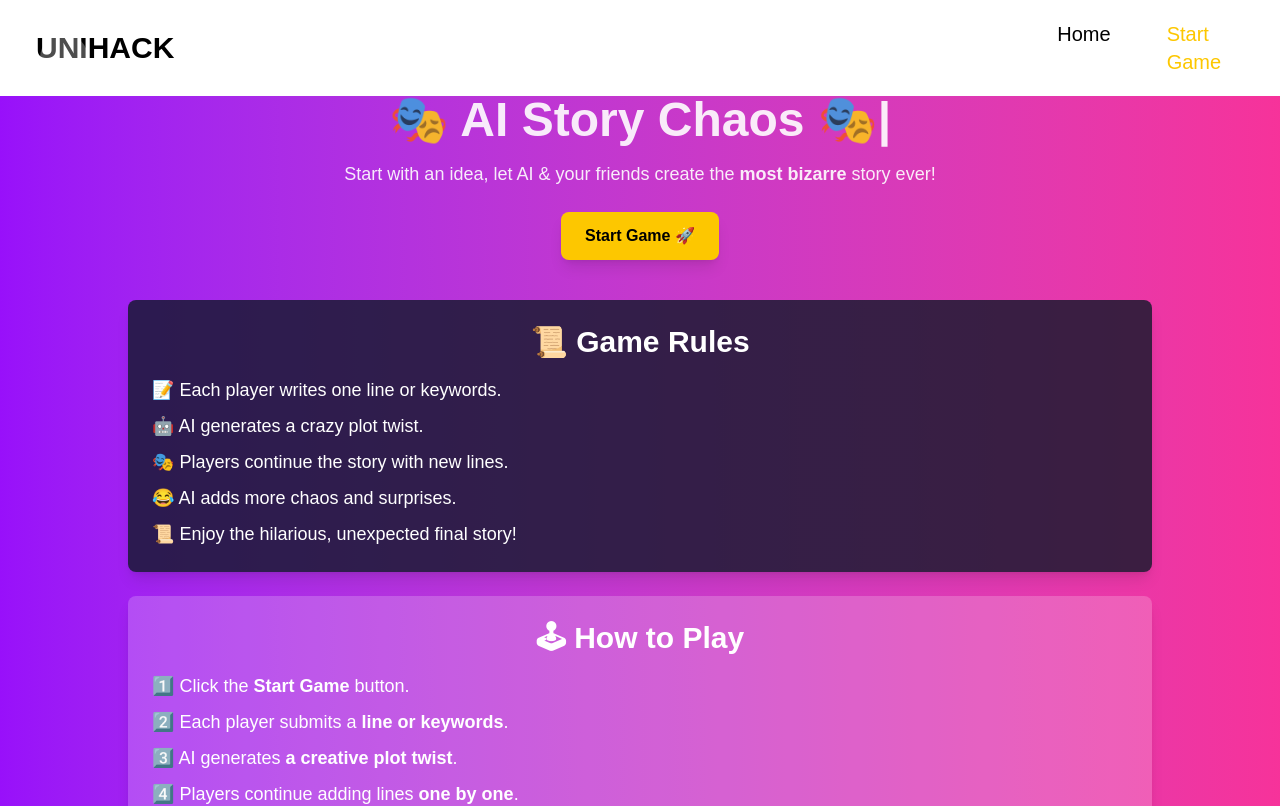
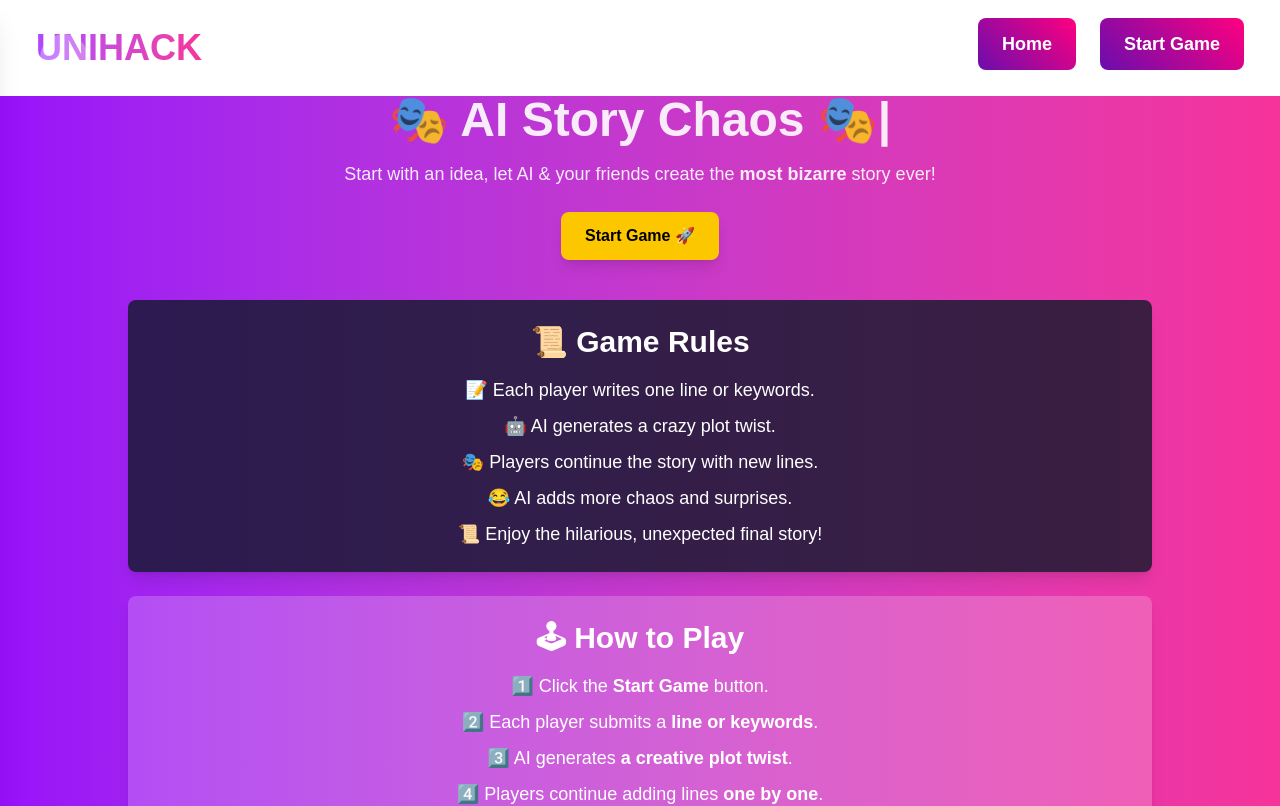
Before and after one commit to Team-Honest/UNIHACK, a Next.js app in the folder frontend/: page / in a window 1280 px wide. Shown: the top 806 px of the page. Built offline with nearby package versions, Linux system fonts and the light colour scheme.

Commit message:
wing 6
navbar and main section

```diff
--- a/frontend/components/MainSection.jsx
+++ b/frontend/components/MainSection.jsx
@@ -1,4 +1,5 @@
 import React, { useEffect, useState } from "react";
+import Link from "next/link";
 
 const MainSection = () => {
   const [showScrollButton, setShowScrollButton] = useState(false);
@@ -47,16 +48,16 @@ const MainSection = () => {
       {/* Start Button with Hover Effects */}
       <button
         className="mt-6 px-6 py-3 bg-yellow-400 text-black font-bold rounded-lg shadow-lg hover:bg-orange-500 transform transition duration-300 hover:scale-110"
-        onClick={() => alert("Game Starting... 🚀")}
+
       >
-        Start Game 🚀
+        <Link href="/StartGame" >Start Game 🚀</Link>
       </button>
 
       {/* Floating Animation Elements */}
       <div className="absolute top-10 left-10 w-12 h-12 bg-white/30 rounded-full animate-bounce"></div>
 
       {/* Game Rules Section */}
-      <div className="w-4/5 mt-10 p-6 bg-gray-900/80 rounded-lg shadow-lg text-left">
+      <div className="w-4/5 mx-auto mt-10 p-6 bg-gray-900/80 rounded-lg shadow-lg text-center">
         <h2 className="text-3xl font-bold text-center">📜 Game Rules</h2>
         <ul className="mt-4 text-lg space-y-2">
           <li>📝 Each player writes one line or keywords.</li>
@@ -68,7 +69,7 @@ const MainSection = () => {
       </div>
 
       {/* Instructions Section */}
-      <div className="w-4/5 mt-6 p-6 bg-white/20 rounded-lg shadow-lg text-left">
+      <div className="w-4/5 mx-auto mt-6 p-6 bg-white/20 rounded-lg shadow-lg text-">
         <h2 className="text-3xl font-bold text-center">🕹 How to Play</h2>
         <ol className="mt-4 text-lg space-y-2">
           <li>1️⃣ Click the <strong>Start Game</strong> button.</li>
--- a/frontend/components/Navbar.jsx
+++ b/frontend/components/Navbar.jsx
@@ -1,6 +1,6 @@
 import React, { useState } from "react";
 import { AiOutlineClose, AiOutlineMenu } from "react-icons/ai";
-import Link from "next/link"; // Use Next.js Link instead of react-router-dom
+import Link from "next/link";
 import "../src/app/globals.css";
 
 const Navbar = () => {
@@ -11,36 +11,47 @@ const Navbar = () => {
   };
 
   return (
-    <div className="flex text-black bg-white items-center h-24 justify-between px-4 mx-auto max-w-[1240px]">
-      <h1 className="text-3xl font-bold w-full">UNIHACK</h1>
+    <div className="flex text-black bg-white items-center h-24 justify-between px-4 mx-auto max-w-[1240px] ">
+      {/* Logo */}
+      <h1 className="text-4xl font-extrabold text-transparent bg-clip-text bg-gradient-to-r from-purple-500 to-pink-500">
+        UNIHACK
+      </h1>
 
       {/* Desktop Menu */}
-      <ul className="hidden md:flex space-x-6 text-xl">
-        <li className="p-4 hover:scale-110 transition duration-300 hover:text-orange-500">
-          <Link href="/">Home</Link>
+      <ul className="hidden md:flex space-x-6 text-lg">
+        <li>
+          <Link href="/" className="btn btn-animated">
+            Home
+          </Link>
         </li>
-        <li className="p-4 text-yellow-400 hover:scale-110 transition duration-300">
-          <Link href="/StartGame">Start Game</Link>
+        <li>
+          <Link href="/StartGame" className="btn btn-animated">
+            Start Game
+          </Link>
         </li>
       </ul>
 
       {/* Mobile Menu Button */}
-      <div className="block md:hidden" onClick={handleNav}>
+      <div className="block md:hidden cursor-pointer" onClick={handleNav}>
         {nav ? <AiOutlineClose size={30} /> : <AiOutlineMenu size={30} />}
       </div>
 
       {/* Mobile Menu */}
       <div
-        className={`fixed left-0 top-0 w-[60%] h-full bg-gray-800 text-white p-10 transition-transform duration-300 ${
+        className={`fixed left-0 top-0 w-[60%] h-full bg-gray-900 text-white p-10 transition-transform duration-300 shadow-xl ${
           nav ? "translate-x-0" : "-translate-x-full"
         }`}
       >
         <ul className="space-y-6 text-xl">
-          <li className="hover:text-orange-400">
-            <Link href="/" onClick={() => setNav(false)}>Home</Link>
+          <li>
+            <Link href="/" className="btn btn-animated block text-center" onClick={() => setNav(false)}>
+              Home
+            </Link>
           </li>
-          <li className="text-yellow-400 hover:text-yellow-300">
-            <Link href="/StartGame" onClick={() => setNav(false)}>Start Game</Link>
+          <li>
+            <Link href="/StartGame" className="btn btn-animated block text-center" onClick={() => setNav(false)}>
+              Start Game
+            </Link>
           </li>
         </ul>
       </div>
--- a/frontend/src/app/globals.css
+++ b/frontend/src/app/globals.css
@@ -27,3 +27,45 @@ body {
   color: var(--foreground);
   font-family: Arial, Helvetica, sans-serif;
 }
+
+/* Button Styles */
+.btn {
+  border-radius: 8px;
+  border: 2px solid black;
+  padding: 12px 24px;
+  font-size: 18px;
+  font-weight: bold;
+  text-align: center;
+  cursor: pointer;
+  transition: all 0.3s ease-in-out;
+  display: inline-block;
+}
+
+/* Animated Gradient Effect */
+.btn-animated {
+  background: linear-gradient(45deg, #6a0dad, #ff007f);
+  color: white;
+  border: none;
+  position: relative;
+  overflow: hidden;
+}
+
+.btn-animated::before {
+  content: "";
+  position: absolute;
+  top: 0;
+  left: -100%;
+  width: 100%;
+  height: 100%;
+  background: rgba(255, 255, 255, 0.2);
+  transition: all 0.4s ease-in-out;
+}
+
+.btn-animated:hover::before {
+  left: 100%;
+}
+
+.btn-animated:hover {
+  transform: scale(1.05);
+  box-shadow: 0px 4px 15px rgba(106, 13, 173, 0.3);
+}
```
